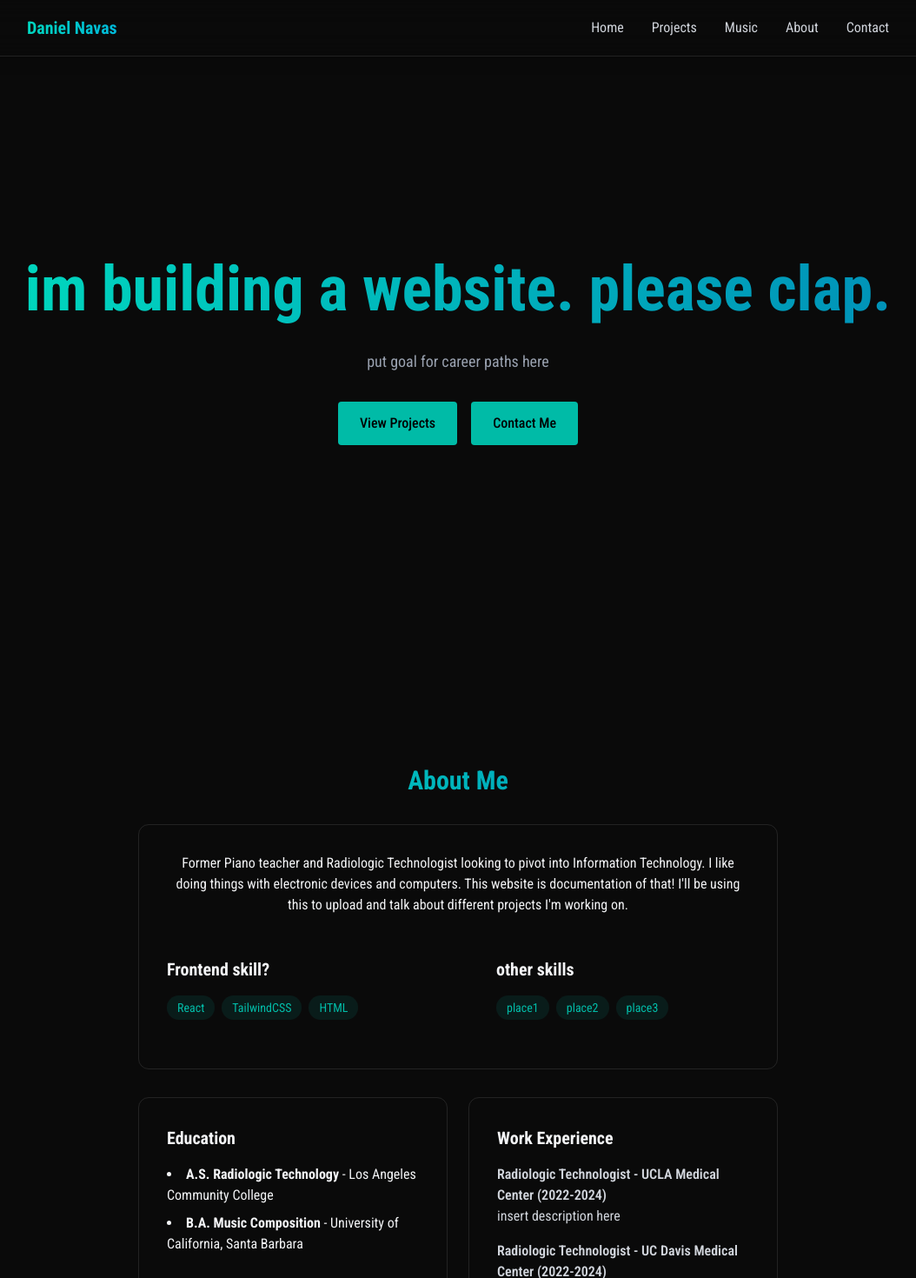
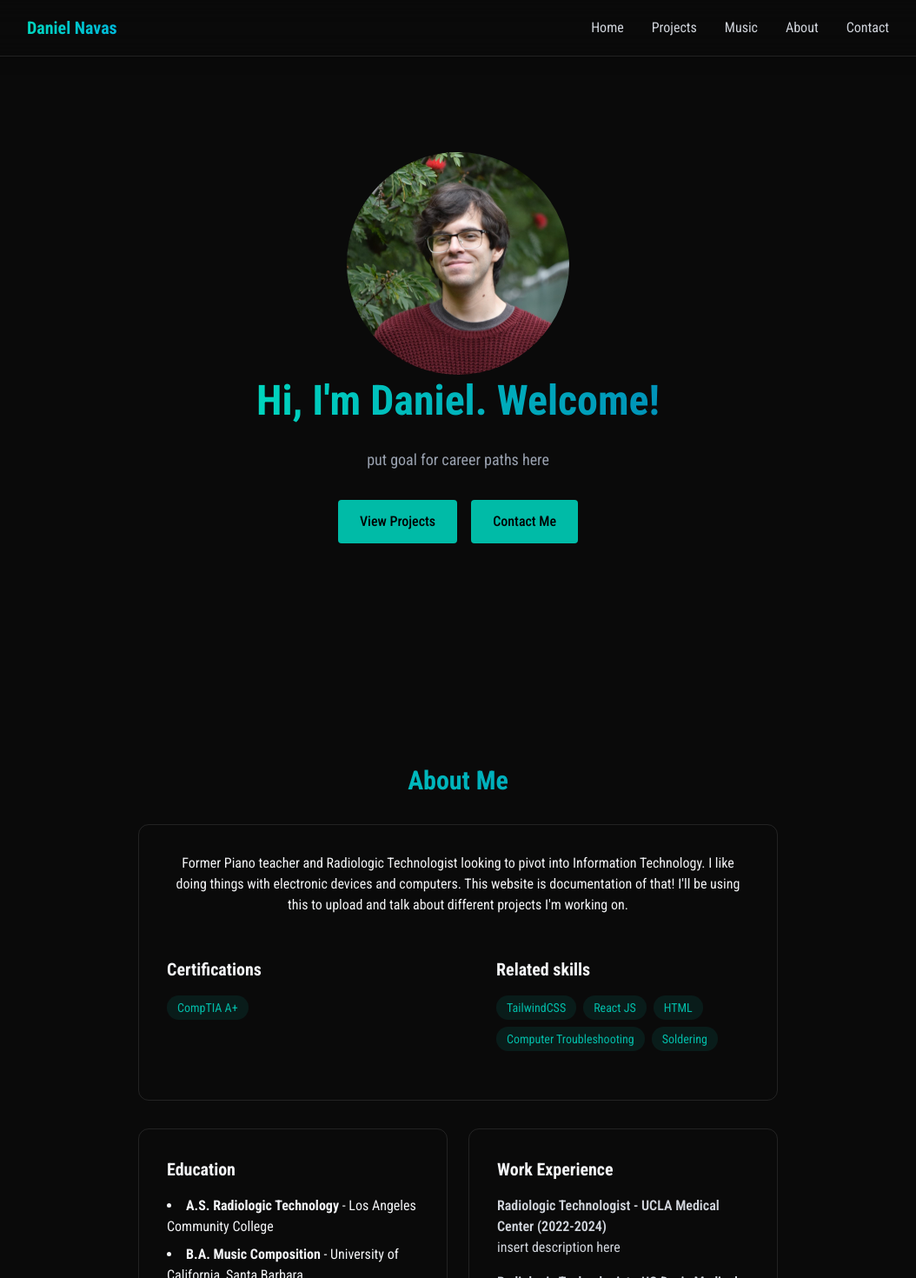
Before and after one commit to danielnavas/website, a React (Vite) app: page / in a window 1280 px wide. Shown: the top 1470 px of the page at 87% size, without its empty margins (113-1167 px from the left). Built offline with nearby package versions, Linux system fonts and the light colour scheme.

Commit message:
updated .jsx files

```diff
--- a/src/components/sections/About.jsx
+++ b/src/components/sections/About.jsx
@@ -3,9 +3,9 @@ import { RevealOnScroll } from "../RevealOnScroll";
 
 export const About = () => {
 
-        const FrontendSkills = ["React", "TailwindCSS", "HTML",];
+        const Certifications = ["CompTIA A+"];
 
-        const CustomerSkills = ["place1", "place2", "place3",];
+        const OtherSkills = ["TailwindCSS", "React JS", "HTML", "Computer Troubleshooting", "Soldering"];
 
 
     return <section id="about" className="min-h-screen flex items-center justify-center py-20">
@@ -21,15 +21,15 @@ export const About = () => {
                     This website is documentation of that! I'll be using this to upload and talk about different projects I'm working on.
                 </p>
                 <div className="grid grid-cols-1 md:grid-cols-2 gap-6">
-                    <div className="rounded-xl p-6 px-0 hover:-translate-y-1 transition-all">
-                        <h3 className="text-xl font-bold mb-4">Frontend skill?</h3>
+                    <div className="rounded-xl p-6 px-0">
+                        <h3 className="text-xl font-bold mb-4">Certifications</h3>
                         <div className="flex flex-wrap gap-2">
 
-                        {FrontendSkills.map((tech, key) =>(
+                        {Certifications.map((tech, key) =>(
                             <span
                                 key={key}
                                 className="bg-teal-500/10 text-teal-500 py-1 px-3 rounded-full text-sm
-                                hover:blue-500/20 hover:shadow-[0_2px_8px_rgba(59,130,246,0.2)] transition">
+                                hover:blue-500/20 hover:shadow-[0_2px_8px_rgba(0,128,128,0.4)] transition">
                                 {tech}
                             </span>
                         ))}
@@ -37,15 +37,15 @@ export const About = () => {
                         </div>
                     </div>
 
-                    <div className="rounded-xl p-6 px-8 hover:-translate-y-1 transition-all">
-                        <h3 className="text-xl font-bold mb-4">other skills</h3>
+                    <div className="rounded-xl p-6 px-8">
+                        <h3 className="text-xl font-bold mb-4">Related skills</h3>
                         <div className="flex flex-wrap gap-2">
 
-                            {CustomerSkills.map((tech, key) =>(
+                            {OtherSkills.map((tech, key) =>(
                                 <span
                                     key={key}
                                     className="bg-teal-500/10 text-teal-500 py-1 px-3 rounded-full text-sm
-                                    hover:blue-500/20 hover:shadow-[0_2px_8px_rgba(59,130,246,0.2)] transition">
+                                    hover:blue-500/20 hover:shadow-[0_2px_8px_rgba(0,128,128,0.4)] transition">
                                     {tech}
                                 </span>
                             ))}
--- a/src/components/sections/Contact.jsx
+++ b/src/components/sections/Contact.jsx
@@ -83,7 +83,8 @@ export const Contact = () => {
                                 />
                             </div>
 
-                            <button type="submit" className="w-full bg-teal-500 text-black py-3 px-6 rounded font-medium transition relative overflow-hidden hover:-translate-y-0.5 hover:shadow-[0_0_15px_rgba(0,255,255,0.4)]">
+                            <button type="submit" className="w-full bg-teal-500 border border-teal-500/50 text-black py-3 px-6 rounded font-medium transition relative overflow-hidden
+                            hover:-translate-y-0.5 hover:shadow-[0_0_15px_rgba(59, 130, 246, 0.4)] hover:bg-blue-500/10 hover:text-teal-400">
                                 Send Message
                             </button>
                         </form>
--- a/src/components/sections/Home.jsx
+++ b/src/components/sections/Home.jsx
@@ -5,19 +5,21 @@ export const Home = () => {
     >
         <RevealOnScroll>
         <div className="text-center z-10 px-4">
-            <h1 className="text-5xl md:text-7xl font-bold mb-6 bg-gradient-to-r from-teal-400 to-cyan-600 bg-clip-text text-transparent leading-tight">
-            im building a website.
-            please clap.
+            <div className="flex justify-center">
+            <img class="object-scale-down w-64 h-64 rounded-full" alt="" src="/website/me1.JPG" />
+            </div>
+            <h1 className="text-5xl md:text-5xl font-bold mb-6 bg-gradient-to-r from-teal-400 to-cyan-600 bg-clip-text text-transparent leading-tight">
+            Hi, I'm Daniel. Welcome!
             </h1>
             <p className=" text-gray-400 text-lg mb-8 max-w-lg mx-auto">
                 put goal for career paths here
             </p>
             <div className="flex justify-center space-x-4">
-                <a href="#Projects" className="border border-teal-500/50 bg-teal-500 text-black py-3 px-6 rounded font-medium transition relative overflow-hidden
-                hover:-translate-y-2.5 hover:shadow-[0_0_15px_rgba(59, 130, 246, 0.4)] hover:bg-blue-500/10 hover:text-teal-400"> View Projects</a>
+                <a href="#projects" className="border border-teal-500/50 bg-teal-500 text-black py-3 px-6 rounded font-medium transition relative overflow-hidden
+                hover:-translate-y-1 hover:shadow-[0_0_15px_rgba(59, 130, 246, 0.4)] hover:bg-blue-500/10 hover:text-teal-400"> View Projects</a>
 
-                <a href="#Contact" className=" border border-teal-500/50 bg-teal-500 text-black py-3 px-6 rounded font-medium transition-all duration-200
-                hover:-translate-y-2.5 hover:shadow-[0_0_15px_rgba(59, 130, 246, 0.4)] hover:bg-blue-500/10 hover:text-teal-400"> Contact Me</a>
+                <a href="#contact" className=" border border-teal-500/50 bg-teal-500 text-black py-3 px-6 rounded font-medium transition-all duration-200
+                hover:-translate-y-1 hover:shadow-[0_0_15px_rgba(59, 130, 246, 0.4)] hover:bg-blue-500/10 hover:text-teal-400"> Contact Me</a>
 
 
             </div>
--- a/src/components/sections/Projects.jsx
+++ b/src/components/sections/Projects.jsx
@@ -9,11 +9,11 @@ export const Projects = () => {
             Featured Projects
             </h2>
             <div className="grid grid-cols-1 md:grid-cols-2 md:flex-row gap-6">
-                <div className="p-6 rounded-xl border border-white/10 hover:-translate-y-1 hover:border-blue-500/30 hover:shadow-[0_2px_8px_rgba(59,130,246,0.1)] transition-all">
+                <div className="p-6 rounded-xl border border-white/20 hover:-translate-y-1 hover:border-teal-500/30 hover:shadow-[0_5px_50px_rgba(0,128,128,0.3)] transition-all">
                     <div>
-                        <img class="size-48 shadow-xl rounded-md" alt="" src="/website/ferret.jpg" />
+                        <img class="size-48 rounded-md" alt="" src="/website/ferret.jpg" />
                     </div>
-                    <h3 className="text-xl font-bold mb-2"> Personal Website</h3>
+                    <h3 className="text-xl font-bold mb-2 mt-2"> Personal Website</h3>
                     <p className="text-gray-400 mb-4">Created a personal website to showcase my experience building a website for the first time in over a decade.
                         Showcases the technologies I used and how my experience was different compared to web development in 2013-2015.</p>
                 <div className="flex flex-wrap gap-2 mb-4">
@@ -35,7 +35,7 @@ export const Projects = () => {
                 </div>
             </div>
 
-            <div className="p-6 rounded-xl border border-white/10 hover:-translate-y-1 hover:border-blue-500/30 hover:shadow-[0_2px_8px_rgba(59,130,246,0.1)] transition-all">
+            <div className="p-6 rounded-xl border border-white/10 hover:-translate-y-1 hover:border-teal-500/30 hover:shadow-[0_2px_8px_rgba(59,130,246,0.1)] transition-all">
                     <h3 className="text-xl font-bold mb-2">Fightstick Modification</h3>
                     <p className="text-gray-400 mb-4">Bought a very old fightstick created for the playstation 1, and used it to teach myself the basics of soldering, rotary tools, and multimeter usage.</p>
                 <div className="flex flex-wrap gap-2 mb-4">
```
Also changed, not shown: public/me1.JPG (added).
